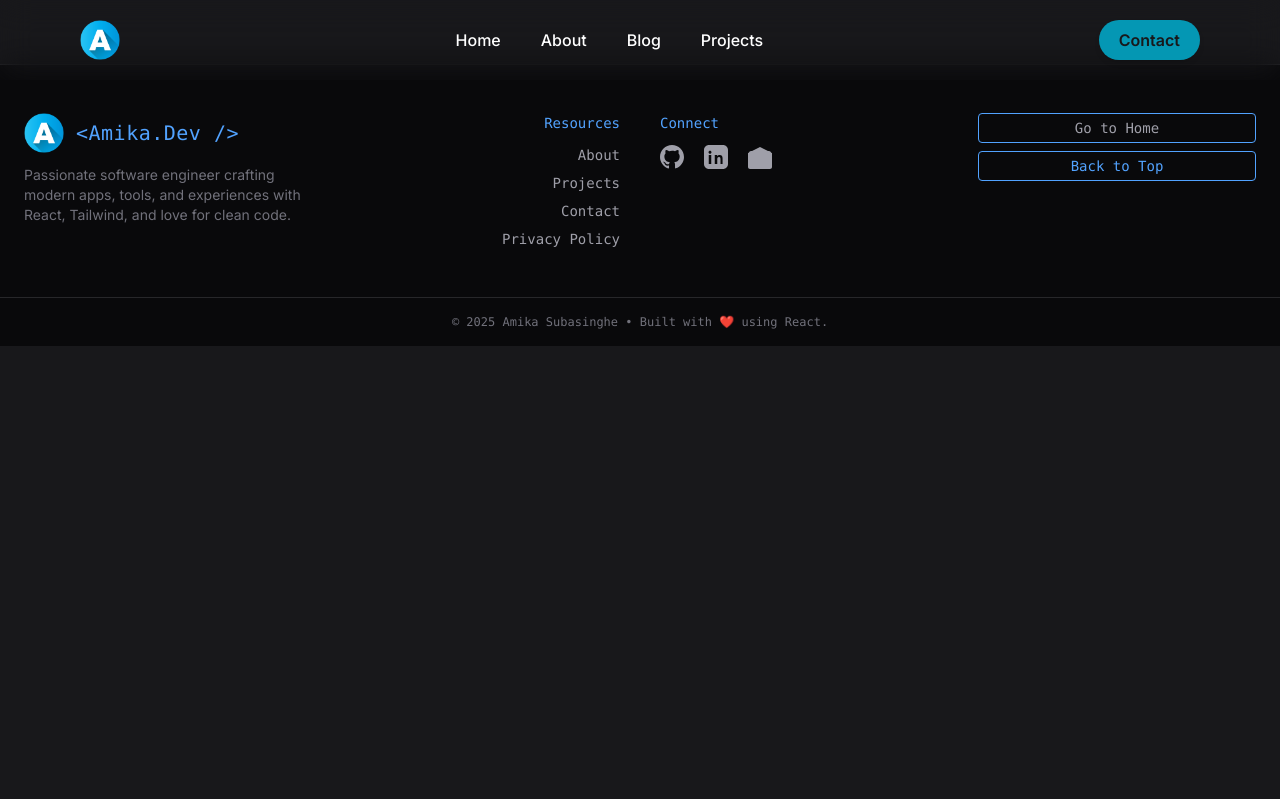
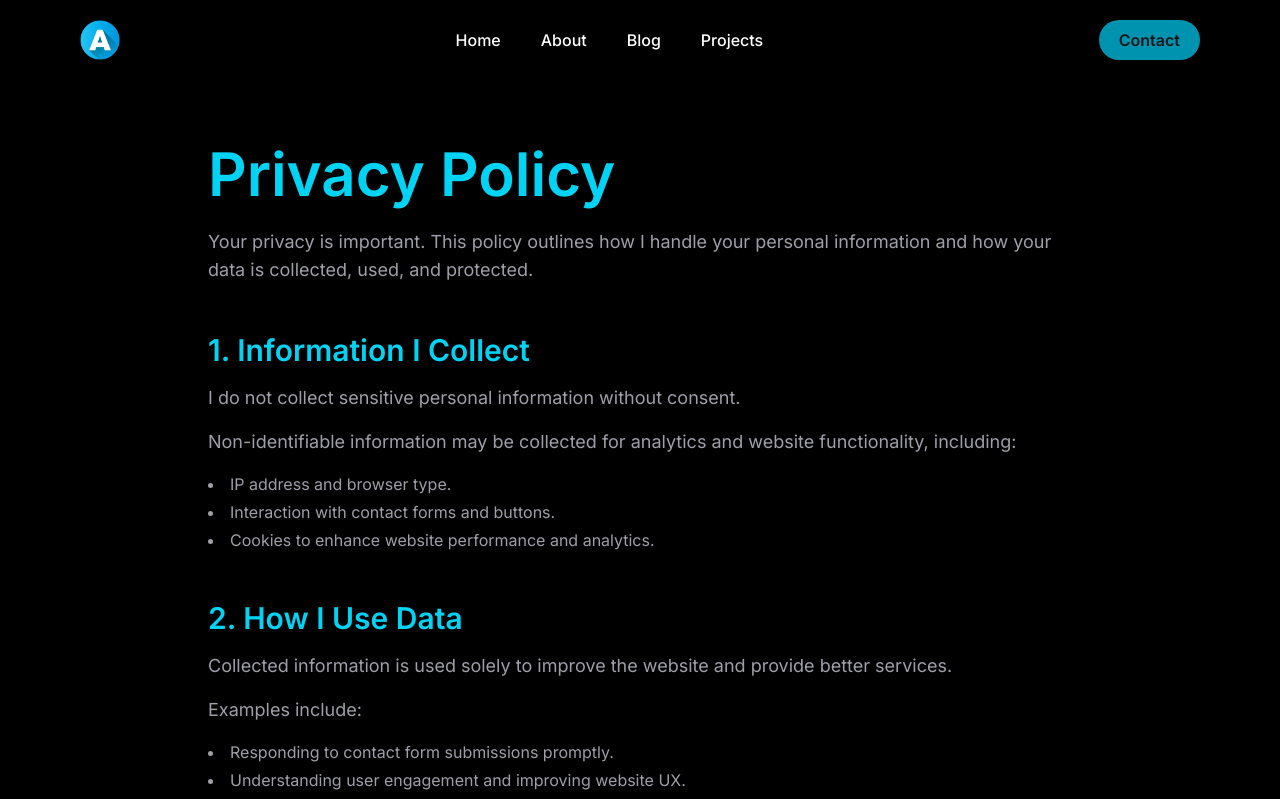
Before and after one commit to Amikzz/amikaSubasinghe-react, a React (Vite) app: page /privacy in a window 1280 px wide. Before the commit this address had no page. Shown: the top 799 px of the page. Built offline with nearby package versions, Linux system fonts and the light colour scheme.

Commit message:
feat: add Privacy page and ScrollToTop component; refactor App component to include location-based Footer visibility

```diff
--- a/src/App.jsx
+++ b/src/App.jsx
@@ -1,10 +1,11 @@
 import { useState, useEffect } from "react";
-import { BrowserRouter as Router, Routes, Route } from "react-router-dom";
+import { BrowserRouter as Router, Routes, Route, useLocation } from "react-router-dom";
 
 // Components
 import Header from "./components/Header";
 import Loader from "./components/Loader";
 import Footer from "./components/Footer";
+import ScrollToTop from "./components/ScrollToTop";
 
 // Pages
 import Home from "./pages/Home";
@@ -12,6 +13,28 @@ import About from "./pages/About";
 import Blog from "./pages/Blog";
 import Projects from "./pages/Projects";
 import Contact from "./pages/Contact";
+import Privacy from "./pages/Privacy";
+
+// Wrapper to handle location-based logic for Footer
+const AppWrapper = () => {
+  const location = useLocation();
+
+  return (
+    <>
+      <Header /> {/* Fixed navbar across pages */}
+      <Routes>
+        <Route path="/" element={<Home />} />
+        <Route path="/projects" element={<Projects />} />
+        <Route path="/about" element={<About />} />
+        <Route path="/blog" element={<Blog />} />
+        <Route path="/contact" element={<Contact />} />
+        <Route path="/privacy" element={<Privacy />} />
+      </Routes>
+      {/* Footer is hidden only on Privacy page */}
+      {location.pathname !== "/privacy" && <Footer />}
+    </>
+  );
+};
 
 const App = () => {
   const [loading, setLoading] = useState(true);
@@ -21,19 +44,12 @@ const App = () => {
     return () => clearTimeout(timer);
   }, []);
 
-if (loading) return <Loader />;
+  if (loading) return <Loader />;
 
   return (
     <Router>
-      <Header /> {/* Fixed navbar across pages */}
-      <Routes>
-        <Route path="/" element={<Home />} />
-        <Route path="/projects" element={<Projects />} />
-        <Route path="/about" element={<About />} />
-        <Route path="/blog" element={<Blog />} />
-        <Route path="/contact" element={<Contact />} />
-      </Routes>
-      <Footer /> {/* Footer across all pages */}
+      <ScrollToTop />
+      <AppWrapper />
     </Router>
   );
 };
--- /dev/null
+++ b/src/components/ScrollToTop.jsx
@@ -0,0 +1,14 @@
+import { useEffect } from "react";
+import { useLocation } from "react-router-dom";
+
+const ScrollToTop = () => {
+  const { pathname } = useLocation();
+
+  useEffect(() => {
+    window.scrollTo(0, 0); // Scroll to top whenever pathname changes
+  }, [pathname]);
+
+  return null;
+};
+
+export default ScrollToTop;
--- /dev/null
+++ b/src/pages/Privacy.jsx
@@ -0,0 +1,143 @@
+import { motion } from "framer-motion";
+
+const sections = [
+  {
+    title: "1. Information I Collect",
+    content: [
+      "I do not collect sensitive personal information without consent.",
+      "Non-identifiable information may be collected for analytics and website functionality, including:",
+      [
+        "IP address and browser type.",
+        "Interaction with contact forms and buttons.",
+        "Cookies to enhance website performance and analytics.",
+      ],
+    ],
+  },
+  {
+    title: "2. How I Use Data",
+    content: [
+      "Collected information is used solely to improve the website and provide better services.",
+      "Examples include:",
+      [
+        "Responding to contact form submissions promptly.",
+        "Understanding user engagement and improving website UX.",
+        "Monitoring performance and security of the website.",
+      ],
+    ],
+  },
+  {
+    title: "3. Cookies",
+    content: [
+      "Minimal cookies are used for analytics and functionality.",
+      "You can control or disable cookies in your browser settings.",
+    ],
+  },
+  {
+    title: "4. Third-Party Services",
+    content: [
+      "I may use third-party services for hosting, analytics, or email processing. These may include:",
+      [
+        "Google Analytics – for traffic insights.",
+        "Netlify/Vercel – for hosting and deployment.",
+        "Mail services for handling contact form submissions.",
+      ],
+      "These services may collect limited data according to their privacy policies.",
+    ],
+  },
+  {
+    title: "5. Data Retention",
+    content: [
+      "Information submitted via contact forms is retained only as long as necessary to respond to inquiries.",
+      "Analytical data is retained anonymously for improving site functionality and trends analysis.",
+    ],
+  },
+  {
+    title: "6. Security",
+    content: [
+      "I implement reasonable technical and administrative measures to protect data.",
+      "However, no transmission over the internet or storage method is 100% secure.",
+      "Always exercise caution when sharing personal data online.",
+    ],
+  },
+  {
+    title: "7. Children's Privacy",
+    content: [
+      "This website is not intended for children under 13.",
+      "I do not knowingly collect personal information from children under this age.",
+    ],
+  },
+  {
+    title: "8. Your Rights",
+    content: [
+      "You have the right to request access, correction, or deletion of your personal information submitted through this website.",
+      "If you wish to exercise these rights, please contact me via email.",
+    ],
+  },
+  {
+    title: "9. Contact Me",
+    content: [
+      "For any questions or concerns about this privacy policy or your data, please reach out to:",
+      ["Email: amikasubasinghe@gmail.com"],
+    ],
+  },
+  {
+    title: "10. Changes to This Policy",
+    content: [
+      "This privacy policy may be updated from time to time.",
+      "Any changes will be posted here with an updated effective date.",
+    ],
+  },
+];
+
+const Privacy = () => {
+  return (
+    <div className="flex flex-col min-h-screen bg-black text-zinc-100">
+      {/* Main Privacy Content */}
+      <main className="flex-1 px-6 md:px-20 pt-36 pb-12 space-y-12 max-w-5xl mx-auto">
+        <motion.h1
+          initial={{ opacity: 0, y: -30 }}
+          animate={{ opacity: 1, y: 0 }}
+          transition={{ duration: 0.8 }}
+          className="text-5xl md:text-6xl font-bold text-cyan-400 mb-6 text-center md:text-left"
+        >
+          Privacy Policy
+        </motion.h1>
+        <motion.p
+          initial={{ opacity: 0 }}
+          animate={{ opacity: 1 }}
+          transition={{ delay: 0.3, duration: 0.8 }}
+          className="text-zinc-400 mb-12 text-center md:text-left text-lg"
+        >
+          Your privacy is important. This policy outlines how I handle your personal information and how your data is collected, used, and protected.
+        </motion.p>
+
+        {/* Sections */}
+        {sections.map((section, index) => (
+          <motion.section
+            key={index}
+            initial={{ opacity: 0, y: 20 }}
+            whileInView={{ opacity: 1, y: 0 }}
+            viewport={{ once: true }}
+            transition={{ delay: index * 0.2, duration: 0.6 }}
+            className="space-y-4"
+          >
+            <h2 className="text-3xl font-semibold text-cyan-400">{section.title}</h2>
+            {section.content.map((paragraph, idx) =>
+              Array.isArray(paragraph) ? (
+                <ul key={idx} className="list-disc list-inside text-zinc-400 space-y-1">
+                  {paragraph.map((li, i) => (
+                    <li key={i}>{li}</li>
+                  ))}
+                </ul>
+              ) : (
+                <p key={idx} className="text-zinc-400 text-lg">{paragraph}</p>
+              )
+            )}
+          </motion.section>
+        ))}
+      </main>
+    </div>
+  );
+};
+
+export default Privacy;
```
